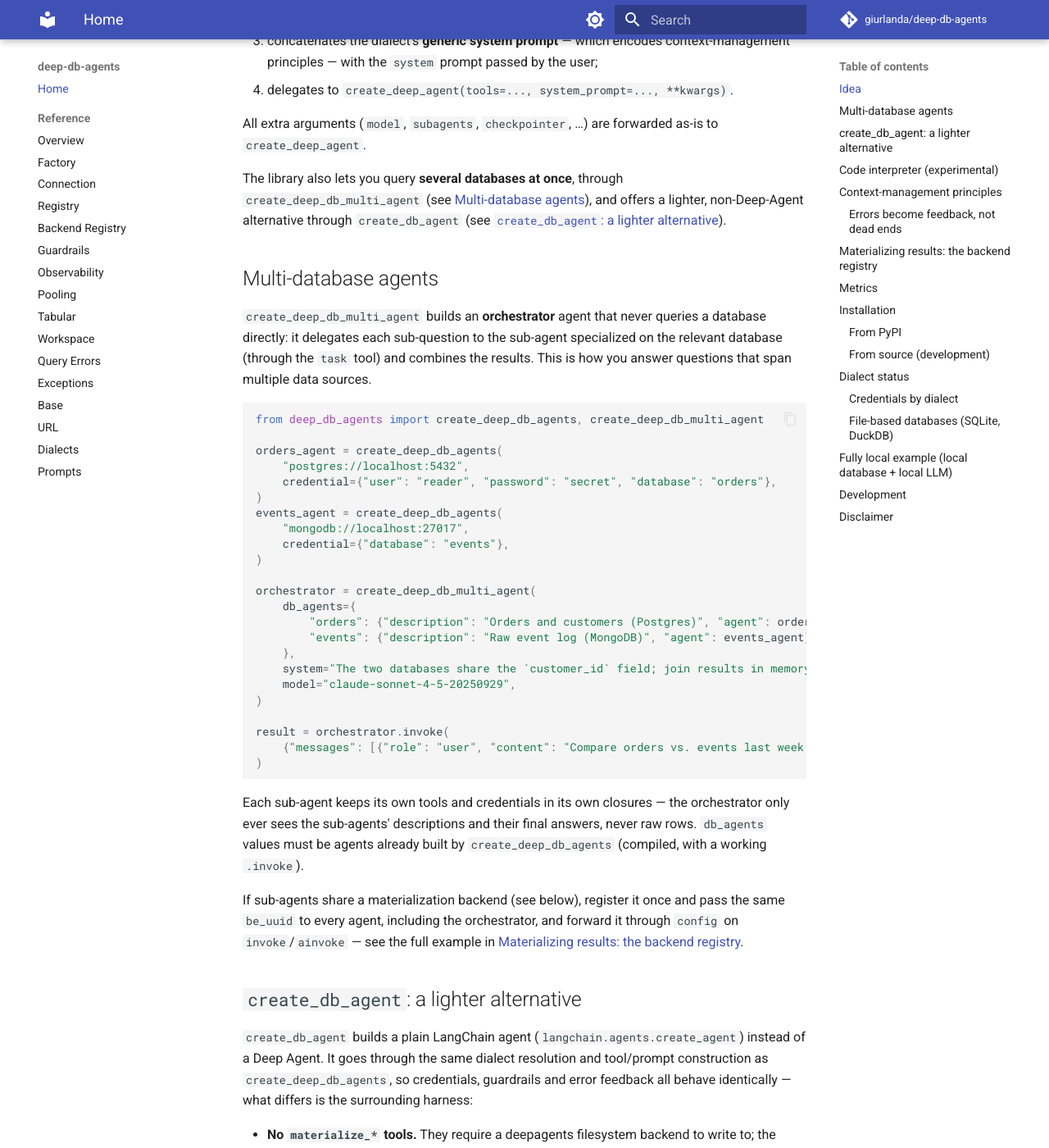
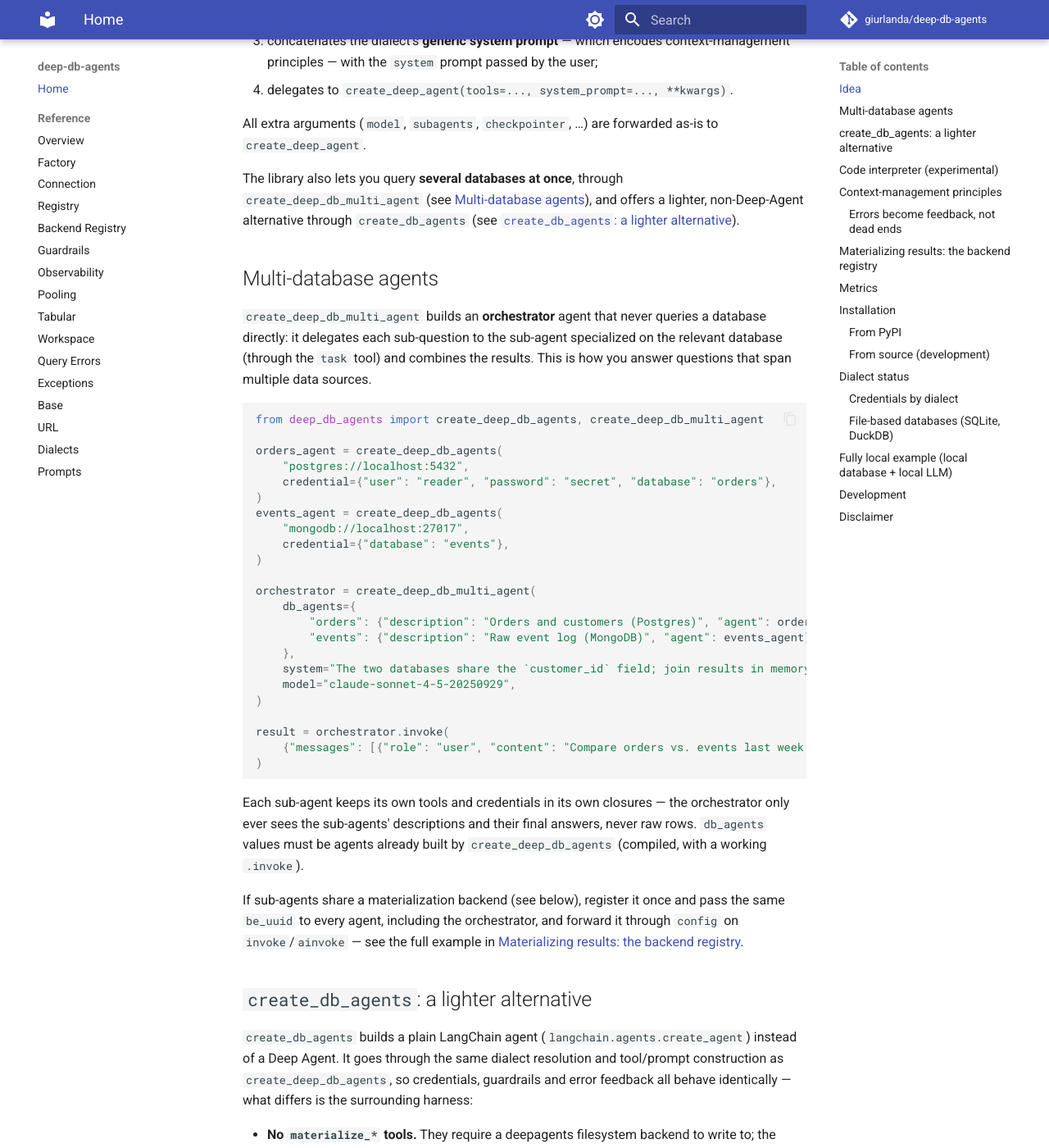
Before and after one commit to giurlanda/deep-db-agents, an MkDocs documentation site: the page built from docs/index.md, in a window 1280 px wide and 1400 px high, scrolled down 777 px. Shown: the whole window at 82% size. Built offline with MkDocs 1.6.1 and Material for MkDocs 9.7.7, drawn with Linux system fonts in a browser that asks for light colours; comment, search, counter and statistics services are not loaded; some of the changed text lies outside the part shown.

Commit message:
Rename create_db_agent to create_db_agents
Aligns the lightweight-agent factory name with create_deep_db_agents
across source, docs, and README.

Co-Authored-By: Claude Sonnet 5 <noreply@anthropic.com>

````diff
--- a/README.md
+++ b/README.md
@@ -38,8 +38,8 @@ All extra arguments (`model`, `subagents`, `checkpointer`, …) are forwarded as
 
 The library also lets you query **several databases at once**, through
 `create_deep_db_multi_agent` (see [Multi-database agents](#multi-database-agents)), and offers a
-lighter, non-Deep-Agent alternative through `create_db_agent` (see
-[`create_db_agent`: a lighter alternative](#create_db_agent-a-lighter-alternative)).
+lighter, non-Deep-Agent alternative through `create_db_agents` (see
+[`create_db_agents`: a lighter alternative](#create_db_agents-a-lighter-alternative)).
 
 ## Multi-database agents
 
@@ -83,9 +83,9 @@ If sub-agents share a materialization backend (see below), register it once and
 `invoke`/`ainvoke` — see the full example in
 [Materializing results: the backend registry](#materializing-results-the-backend-registry).
 
-## `create_db_agent`: a lighter alternative
+## `create_db_agents`: a lighter alternative
 
-`create_db_agent` builds a plain LangChain agent (`langchain.agents.create_agent`) instead of a
+`create_db_agents` builds a plain LangChain agent (`langchain.agents.create_agent`) instead of a
 Deep Agent. It goes through the same dialect resolution and tool/prompt construction as
 `create_deep_db_agents`, so credentials, guardrails and error feedback all behave identically —
 what differs is the surrounding harness:
@@ -103,9 +103,9 @@ file-backed results — e.g. quick lookups, dashboards, or a lightweight assista
 another application.
 
 ```python
-from deep_db_agents import create_db_agent
+from deep_db_agents import create_db_agents
 
-agent = create_db_agent(
+agent = create_db_agents(
     "sqlite:///./data/app.db",
     system="Answer briefly, cite the exact table and column names.",
 )
@@ -173,8 +173,8 @@ remain hard exceptions — those signal a limit the agent must not be allowed to
 
 ## Materializing results: the backend registry
 
-The `materialize_query` tool (Deep Agent only, see [`create_db_agent`: a lighter
-alternative](#create_db_agent-a-lighter-alternative)) writes large results to a file (CSV or
+The `materialize_query` tool (Deep Agent only, see [`create_db_agents`: a lighter
+alternative](#create_db_agents-a-lighter-alternative)) writes large results to a file (CSV or
 Parquet) and returns only metadata, a preview and numeric statistics to the agent — see
 [`MaterializedResult`](src/deep_db_agents/workspace.py). To do that it needs a **deepagents
 backend** (a `BackendProtocol` implementation, e.g. `FilesystemBackend`) to write to, and the
--- a/src/deep_db_agents/__init__.py
+++ b/src/deep_db_agents/__init__.py
@@ -11,7 +11,7 @@ from .exceptions import (
     QueryNotAllowedError,
     UnsupportedSchemeError,
 )
-from .factory import create_db_agent, create_deep_db_agents, create_deep_db_multi_agent
+from .factory import create_db_agents, create_deep_db_agents, create_deep_db_multi_agent
 from .guardrails import GuardrailConfig
 from .observability import SessionMetrics, configure_logging
 from .registry import available_schemes
@@ -19,7 +19,7 @@ from .registry import available_schemes
 __all__ = [
     "create_deep_db_agents",
     "create_deep_db_multi_agent",
-    "create_db_agent",
+    "create_db_agents",
     "GuardrailConfig",
     "ConnectionConfig",
     "SessionMetrics",
````
Also changed, not shown: CLAUDE.md (+1 -1 lines), docs/reference/index.md (+1 -1 lines), 1 other file.
